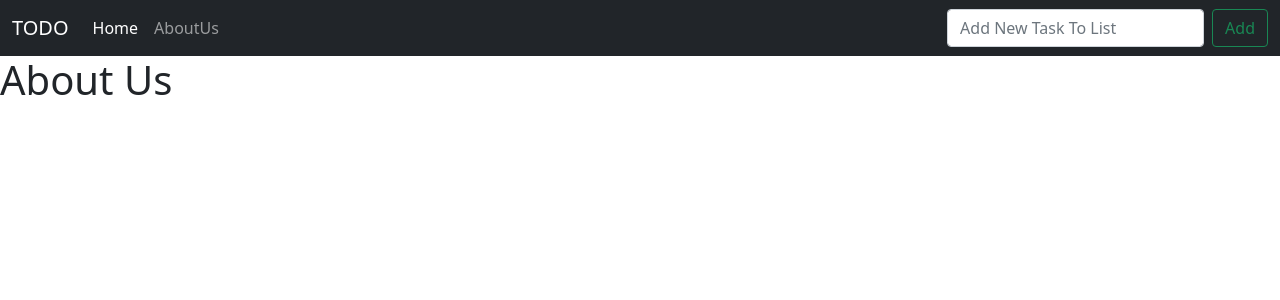
After one commit to amahadnezhad/ToDo_Website, a Django app: page /aboutus/ in a window 1280 px wide. The commit adds this page. Shown: the top 300 px of the page. Run offline with Django 4.2, Linux system fonts and the light colour scheme.

Commit message:
Create aboutus.html Template

```diff
--- a/templates/_base.html
+++ b/templates/_base.html
@@ -24,7 +24,7 @@
                     <a class="nav-link active" aria-current="page" href="#">Home</a>
                 </li>
                 <li class="nav-item">
-                    <a class="nav-link" href="#">Link</a>
+                    <a class="nav-link" href="{% url 'aboutus' %}">AboutUs</a>
                 </li>
 
             </ul>
@@ -35,6 +35,7 @@
         </div>
     </div>
 </nav>
+
 {% block content %}
 
 {% endblock content %}
--- /dev/null
+++ b/templates/about.html
@@ -0,0 +1,6 @@
+{% extends '_base.html' %}
+
+{% block page_title %}About Us{% endblock page_title %}
+{% block content %}
+   <h1>About Us</h1>
+{% endblock content %}
--- a/todo/urls.py
+++ b/todo/urls.py
@@ -1,5 +1,8 @@
 from django.urls import path
 
+from .views import AboutUsView
+
 urlpatterns = [
+    path('aboutus/', AboutUsView.as_view(), name='aboutus'),
 
 ]
--- a/todo/views.py
+++ b/todo/views.py
@@ -1 +1,6 @@
 from django.shortcuts import render
+from django.views import generic
+
+
+class AboutUsView(generic.TemplateView):
+    template_name = 'about.html'
```
